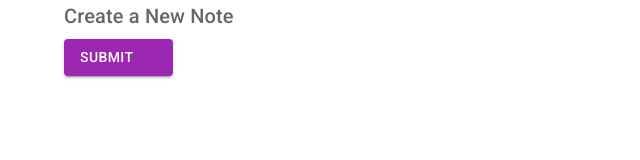
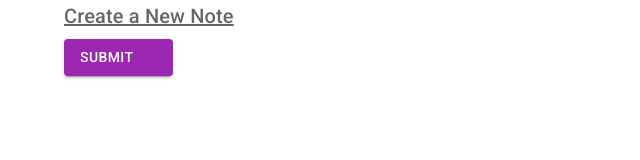
Before and after one commit to puranrana080/web-playground, a React (Create React App) app in the folder material-ui/: page /create in a window 1280 px wide. Shown: the top 160 px of the page, without its empty margins (0-640 px from the left). Built offline with nearby package versions, Linux system fonts and the light colour scheme; some icons are missing.

Commit message:
makeStyles hook material-ui

```diff
--- a/material-ui/package.json
+++ b/material-ui/package.json
@@ -7,6 +7,7 @@
     "@emotion/styled": "^11.14.1",
     "@mui/icons-material": "^7.3.2",
     "@mui/material": "^7.3.2",
+    "@mui/styles": "^6.5.0",
     "@testing-library/jest-dom": "^6.8.0",
     "@testing-library/react": "^16.3.0",
     "@testing-library/user-event": "^14.6.1",
--- a/material-ui/src/pages/Create.js
+++ b/material-ui/src/pages/Create.js
@@ -2,11 +2,29 @@
 import { Typography, Button, Container } from "@mui/material";
 import AddCircleOutlinedIcon from '@mui/icons-material/AddCircleOutlined';
 import KeyboardArrowRightIcon from '@mui/icons-material/KeyboardArrowRight';
+import {makeStyles} from "@mui/styles"
+
+
+const useStyles = makeStyles({
+  btn:{
+    fontSize:60,
+    backgroundColor:'voilet',
+    '&:hover':{
+      backgroundColor:'blue'
+    }
+  },
+  title:{
+    textDecoration:'underline',
+    marginBottom:'20px'
+  }
+})
 
 export default function Create() {
+  const classes = useStyles()
   return (
     <Container>
       <Typography
+      className={classes.title}
         variant="h6"
         color="textSecondary"
         component="h2"
@@ -15,6 +33,7 @@
         Create a New Note
       </Typography>
       <Button
+      className={classes.btn}
         type="submit"
         onClick={() => console.log("You clicked me")}
         color="secondary"
```
Also changed, not shown: 1 other file (tests, documents, lock files or other folders).
